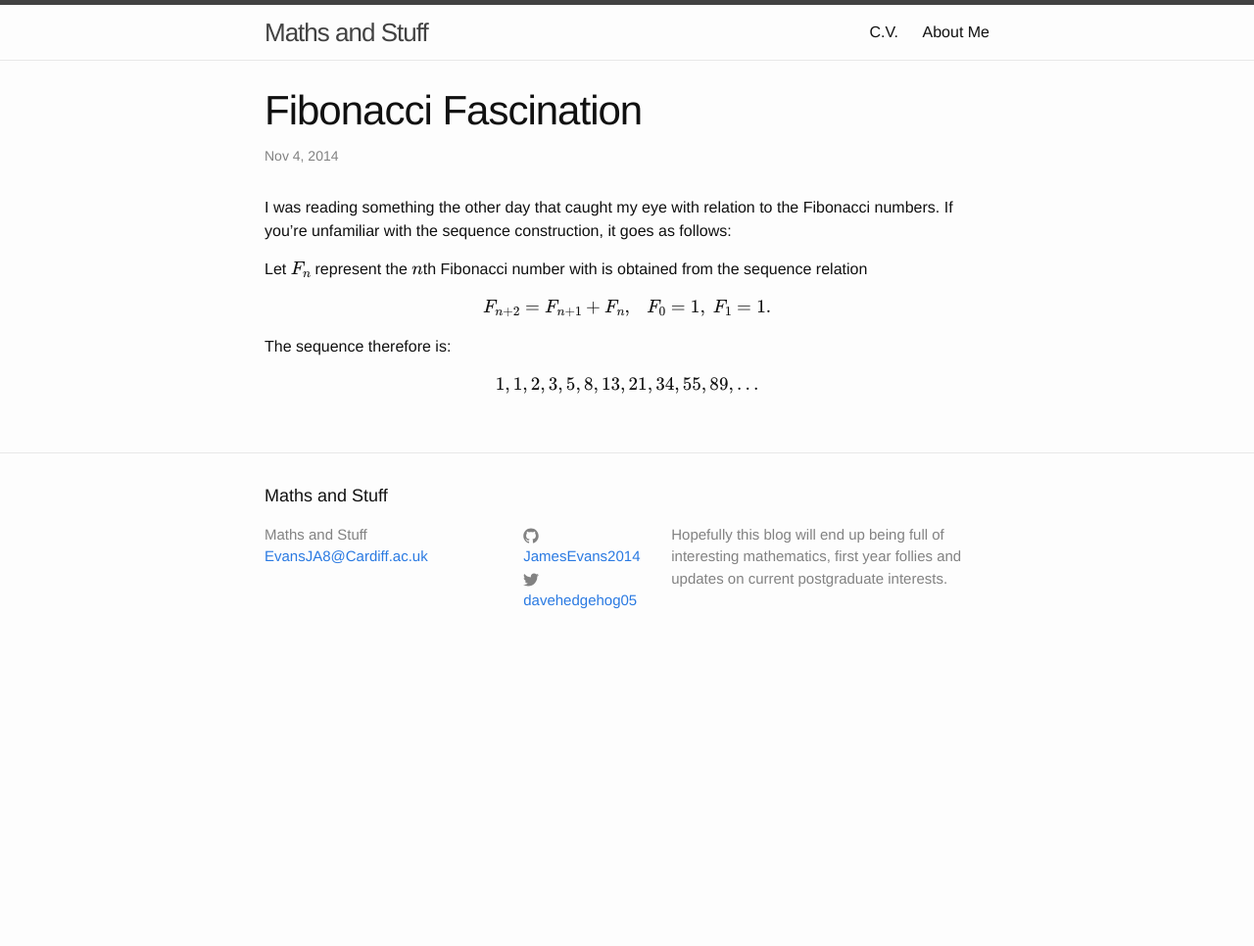
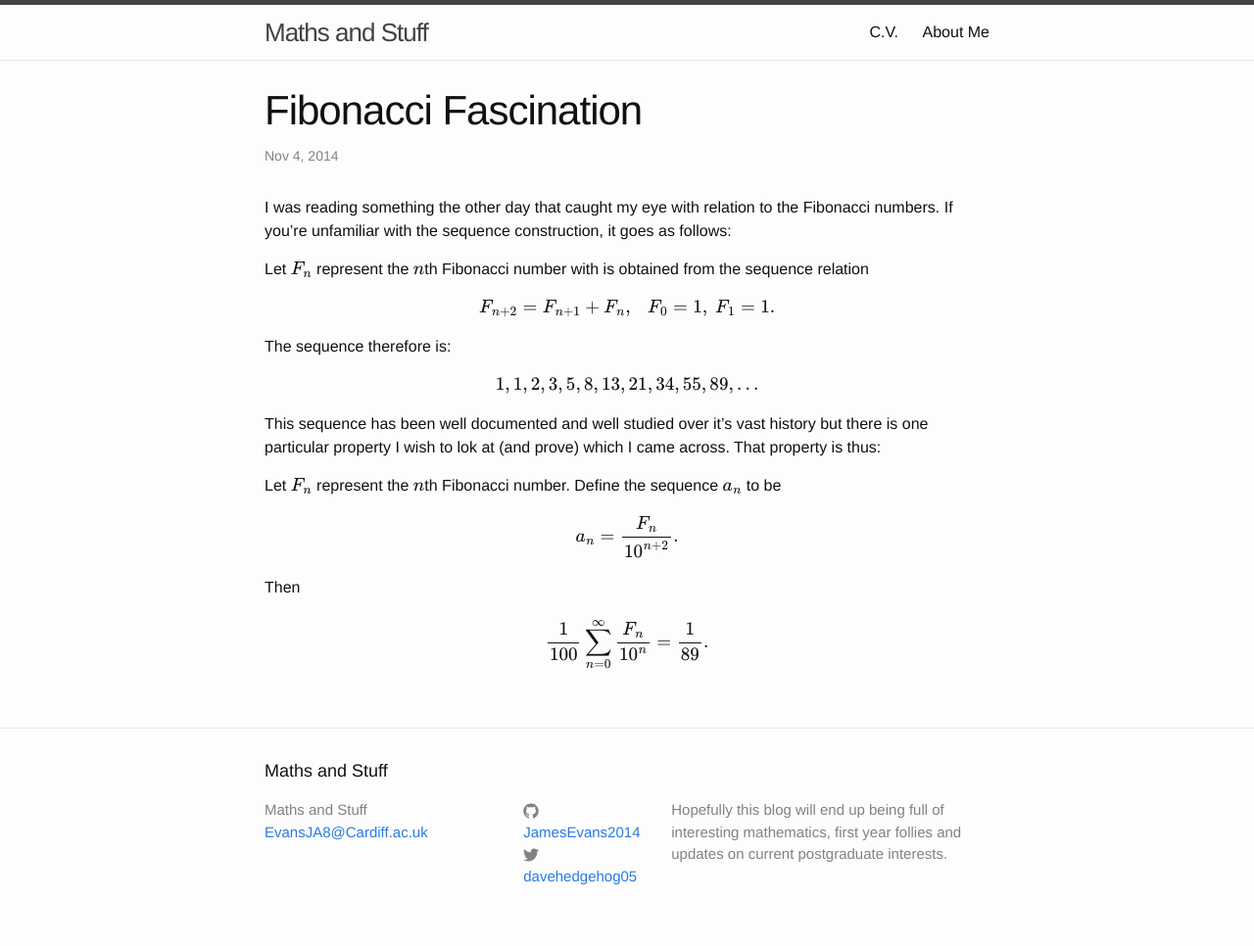
Before and after one commit to JamesEvans2014/JamesEvans2014.github.io, a Jekyll site: the page built from _posts/2014-11-04-Fibonacci-Fascination.md, in a window 1280 px wide. Shown: the whole page at 98% size. Built offline with Jekyll 4.4.1, drawn with Linux system fonts in a browser that asks for light colours; formulas are drawn with MathJax 3; before the commit the page ends 900 px from its top, so only the background shows below that.

Commit message:
Update 2014-11-04-Fibonacci-Fascination.md

```diff
--- a/_posts/2014-11-04-Fibonacci-Fascination.md
+++ b/_posts/2014-11-04-Fibonacci-Fascination.md
@@ -15,3 +15,13 @@ The sequence therefore is:
 \\[
 1,1,2,3,5,8,13,21,34,55,89,\dots
 \\]
+This sequence has been well documented and well studied over it's vast history but there is one particular property I wish to lok at (and prove) which I came across. That property is thus:
+
+Let \\(F\_n\\) represent the \\(n\\)th Fibonacci number. Define the sequence \\(a\_n\\) to be
+\\[
+a\_n=\frac {F\_n}{10^{n+2}}.
+\\]
+Then
+\\[
+\frac {1}{100}\sum\_{n=0}^\infty\frac {F\_n}{10^n}=\frac {1}{89}.
+\\]
```
